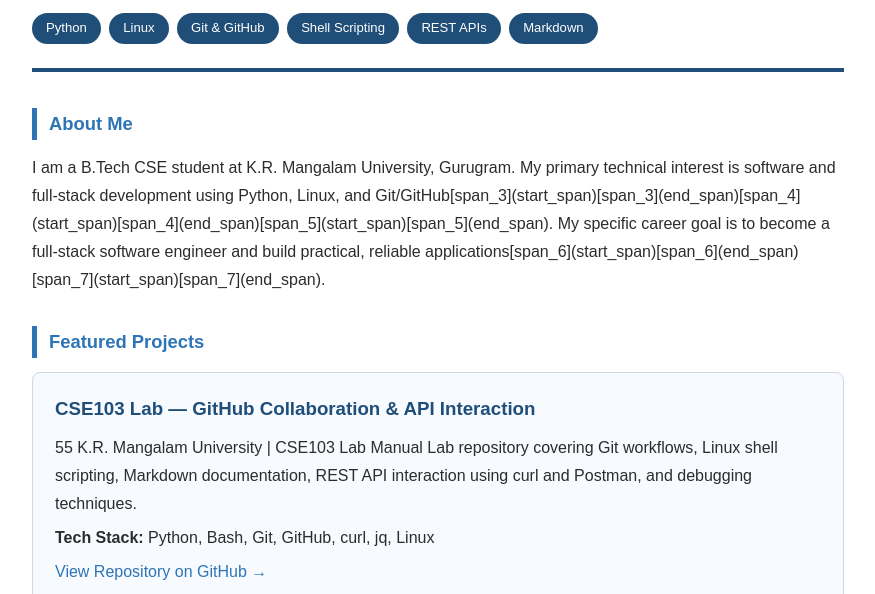
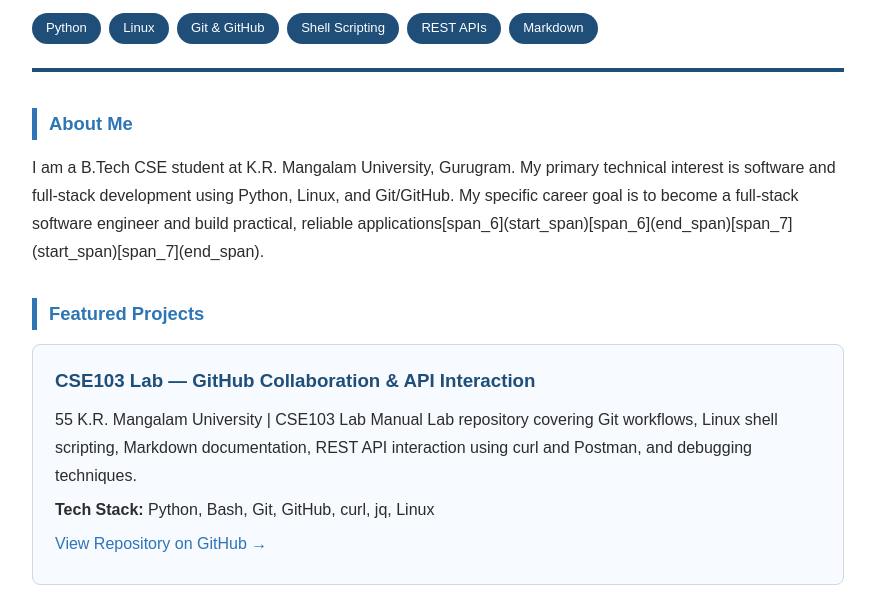
Before and after one commit to srishtiwadhwa1811-png/All-Projects, a plain HTML site: page index.html in a window 1280 px wide. Shown: the part 141-735 px from the top of the page, without its empty margins (202-1077 px from the left). Drawn offline with Linux system fonts and the light colour scheme.

Commit message:
Update index.html

```diff
--- a/index.html
+++ b/index.html
@@ -65,7 +65,7 @@ text-align: center; font-size: 0.82rem; color: #888;
 </header>
 <h2>About Me</h2>
 <p>
-I am a B.Tech CSE student at K.R. Mangalam University, Gurugram. My primary technical interest is software and full-stack development using Python, Linux, and Git/GitHub[span_3](start_span)[span_3](end_span)[span_4](start_span)[span_4](end_span)[span_5](start_span)[span_5](end_span). My specific career goal is to become a full-stack software engineer and build practical, reliable applications[span_6](start_span)[span_6](end_span)[span_7](start_span)[span_7](end_span).
+I am a B.Tech CSE student at K.R. Mangalam University, Gurugram. My primary technical interest is software and full-stack development using Python, Linux, and Git/GitHub. My specific career goal is to become a full-stack software engineer and build practical, reliable applications[span_6](start_span)[span_6](end_span)[span_7](start_span)[span_7](end_span).
 </p>
 <h2>Featured Projects</h2>
 <div class="card">
```
